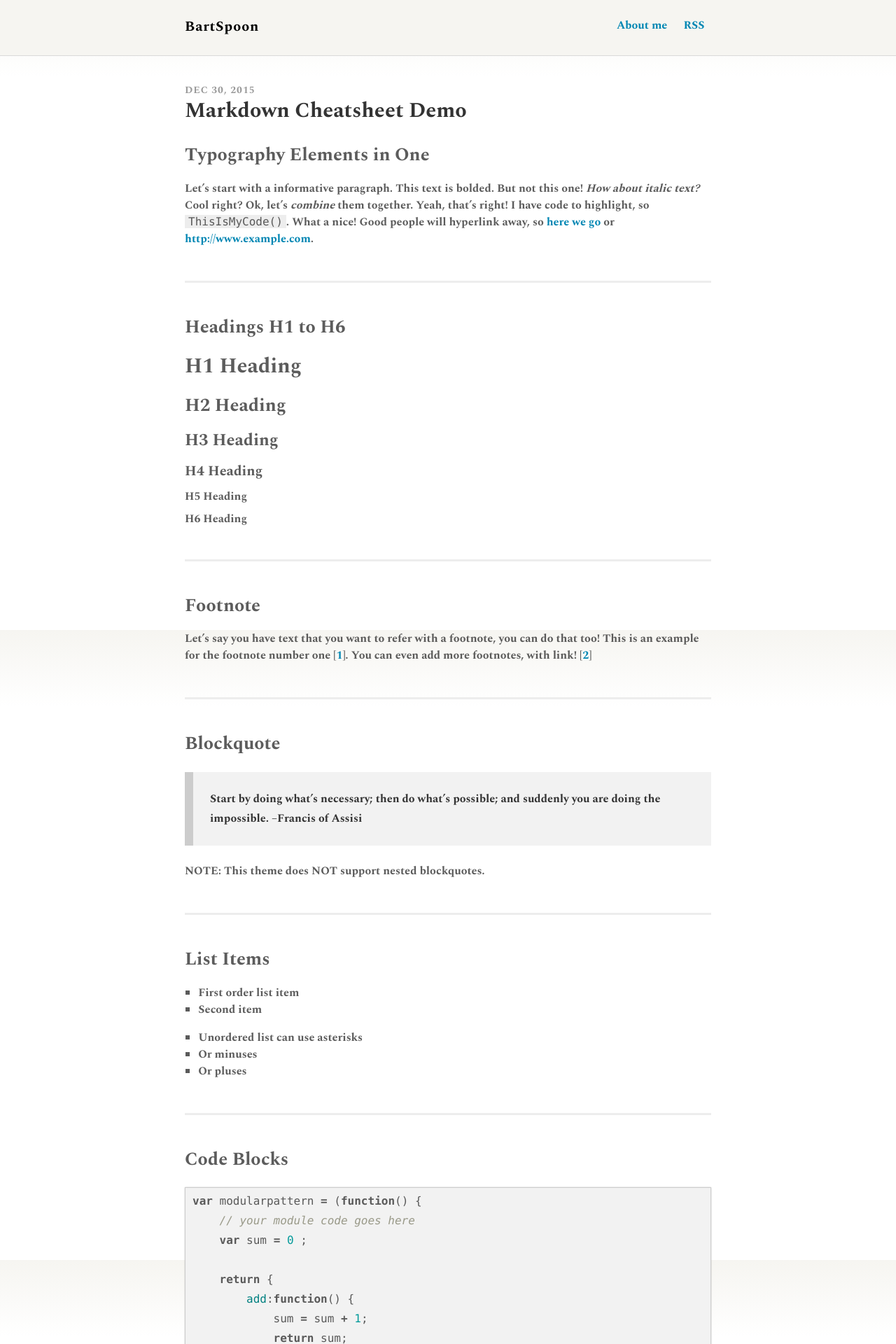
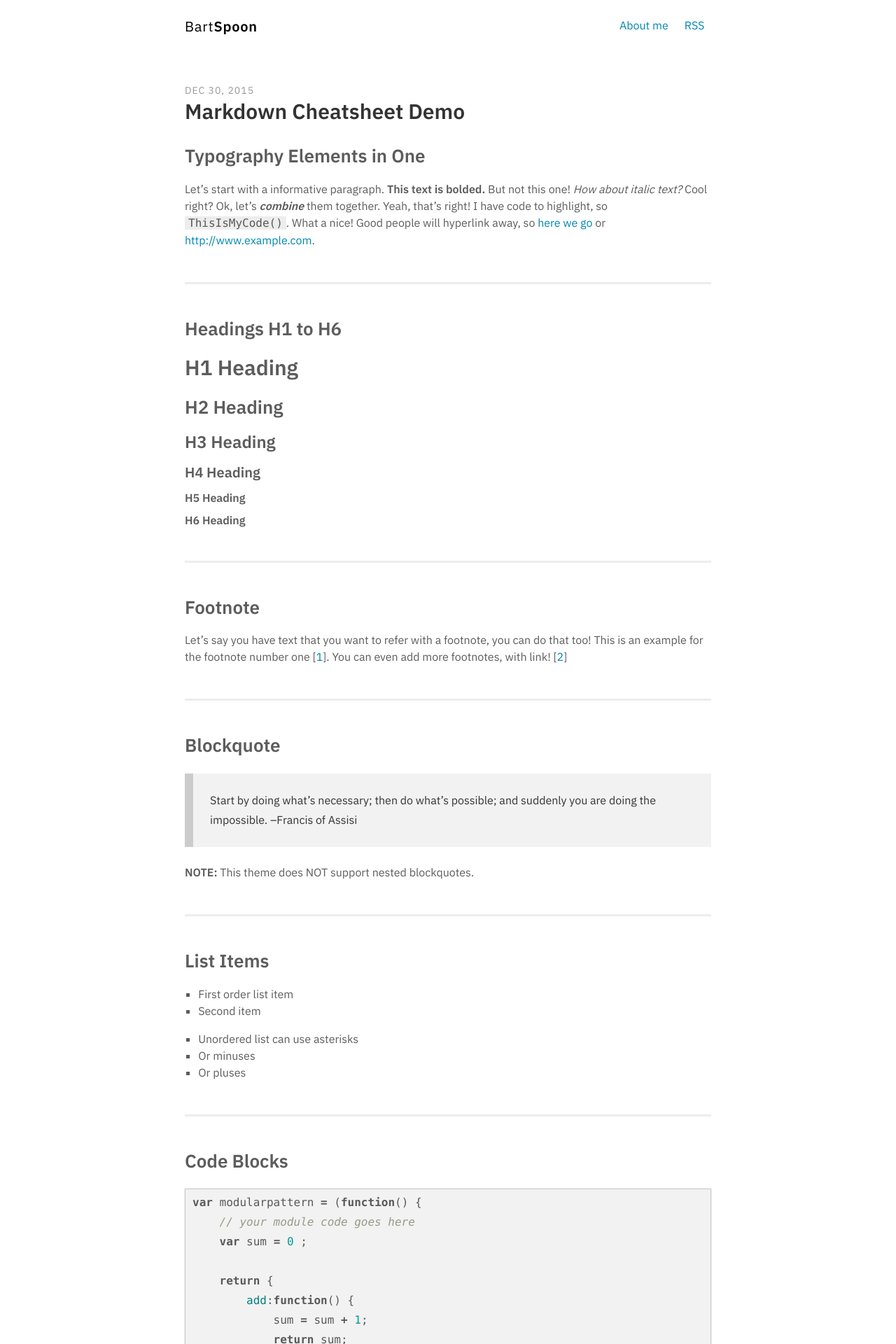
Before and after one commit to bart-spoon/bart-spoon.github.io, a Jekyll site: the page built from _posts/2015-12-30-markdown-cheatsheet-demo.md, in a window 1280 px wide. Shown: the top 1920 px of the page at 70% size. Built offline with Jekyll 4.4.1, drawn with Linux system fonts in a browser that asks for light colours.

Commit message:
revert gradient and cream colors, change font to IBM Plex Sans

```diff
--- a/assets/scss/_layout.scss
+++ b/assets/scss/_layout.scss
@@ -69,10 +69,8 @@ hr {
 }
 
 .site-header {
-  border-bottom: 1px solid lighten($light-gray-color, 5%);
   margin-bottom: $small-spacing;
   min-height: 80px;
-  background-color: $cream-color;
 }
 
 .intro {
--- a/assets/scss/_variables.scss
+++ b/assets/scss/_variables.scss
@@ -1,6 +1,6 @@
 // Typography
-@import url('https://fonts.googleapis.com/css?family=Spectral:300,700');
-$base-font-family: 'Spectral', serif;
+@import url('https://fonts.googleapis.com/css?family=IBM+Plex+Sans:400,600');
+$base-font-family: 'IBM Plex Sans', sans-serif;
 $heading-font-family: $base-font-family;
 
 // Font Sizes
@@ -20,7 +20,6 @@ $base-z-index: 0;
 $primary-color: #000;
 $action-color: $primary-color;
 $white-color: white;
-$cream-color: #F6F5F1;
 $black-color: #000;
 $blue-color: #0086B3;
 $dark-gray-color: #333;
--- a/assets/scss/base/_typography.scss
+++ b/assets/scss/base/_typography.scss
@@ -4,7 +4,6 @@ body {
   //font-feature-settings: "kern", "liga", "pnum";
   font-size: $base-font-size;
   line-height: $base-line-height;
-  background: linear-gradient($cream-color 0, $base-background-color 110px);
 }
 
 h1,
```
